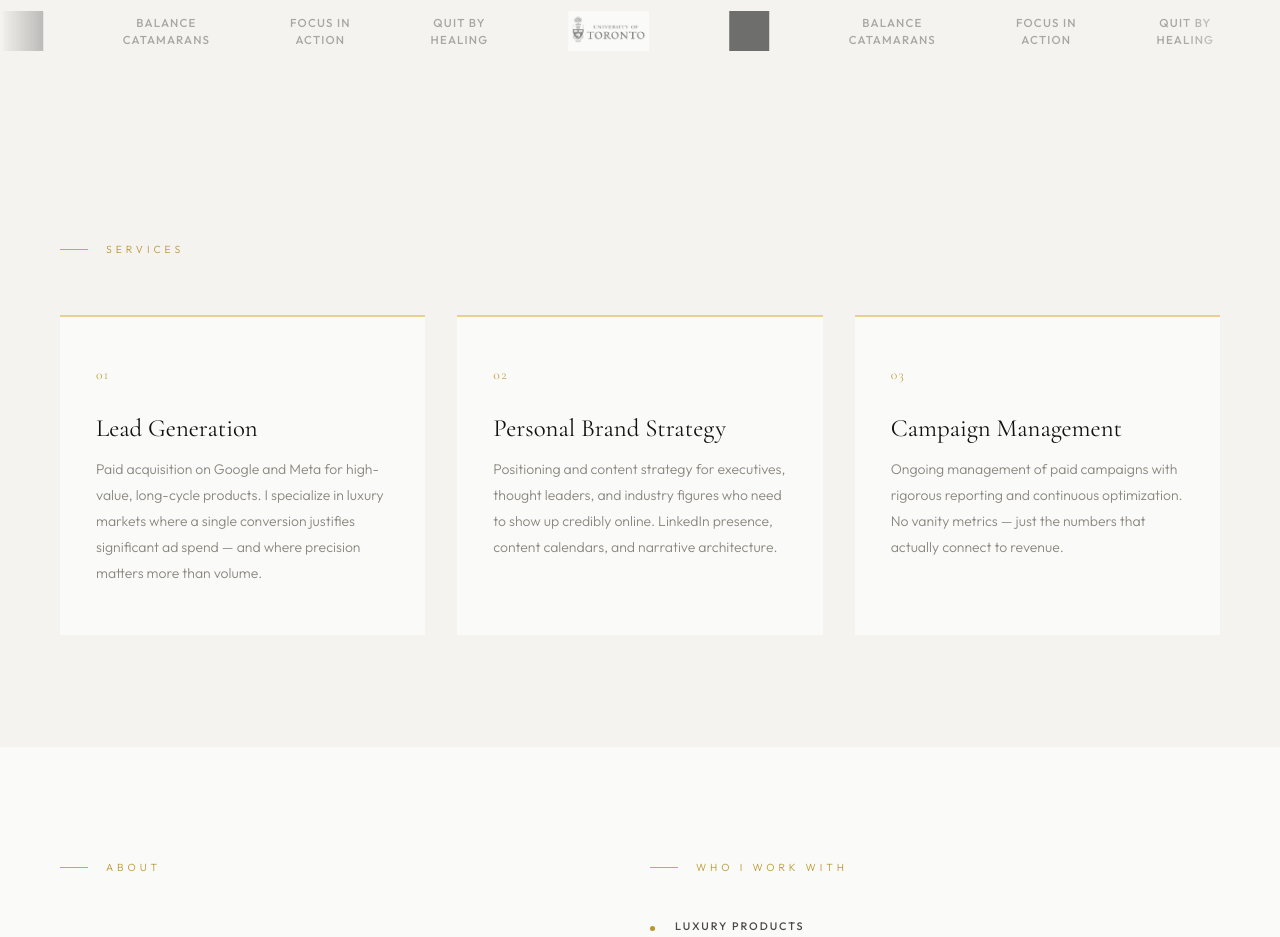
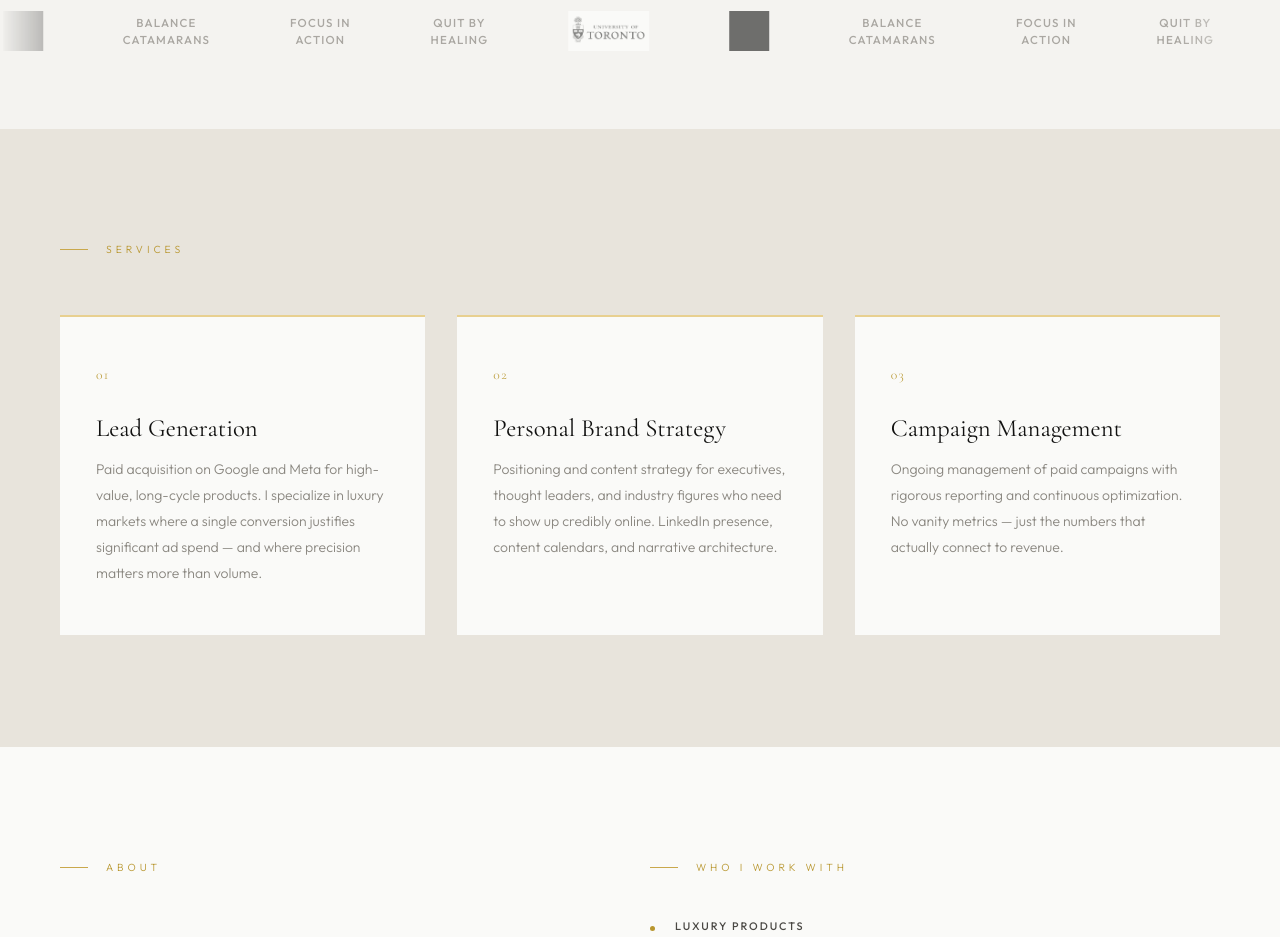
Before and after one commit to abhichandai/nava45, a Next.js app: page / in a window 1280 px wide. Shown: the part 1800-2737 px from the top of the page. Built offline with nearby package versions, Linux system fonts and the light colour scheme.

Commit message:
Services bg: Option B — warm stone #E8E4DC

```diff
--- a/app/globals.css
+++ b/app/globals.css
@@ -293,7 +293,7 @@ section { padding: 112px 60px; }
 /* Refactoring UI: use background color differences instead of borders        */
 
 .work-section {
-  background: var(--bg-alt);
+  background: #E8E4DC;
 }
 
 /* No more grid gap lines — just side-by-side cards with spacing */
```
